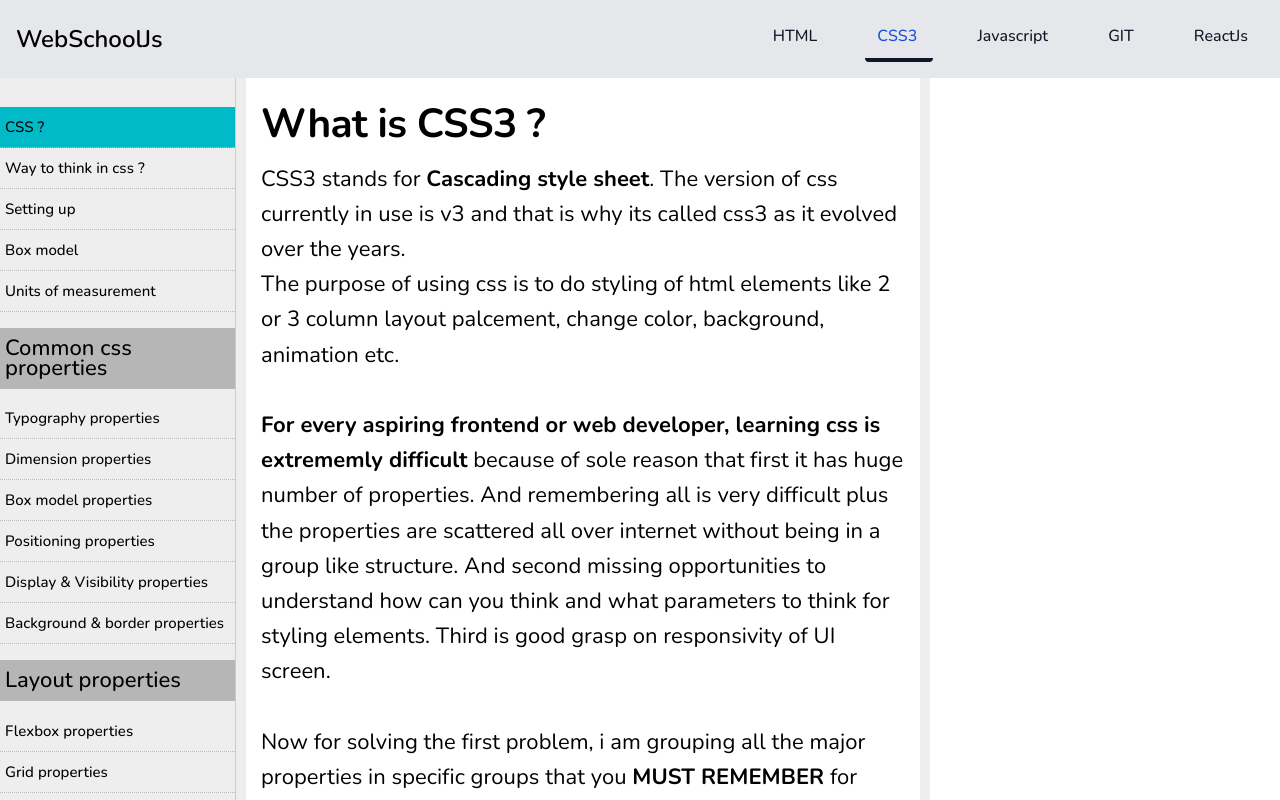
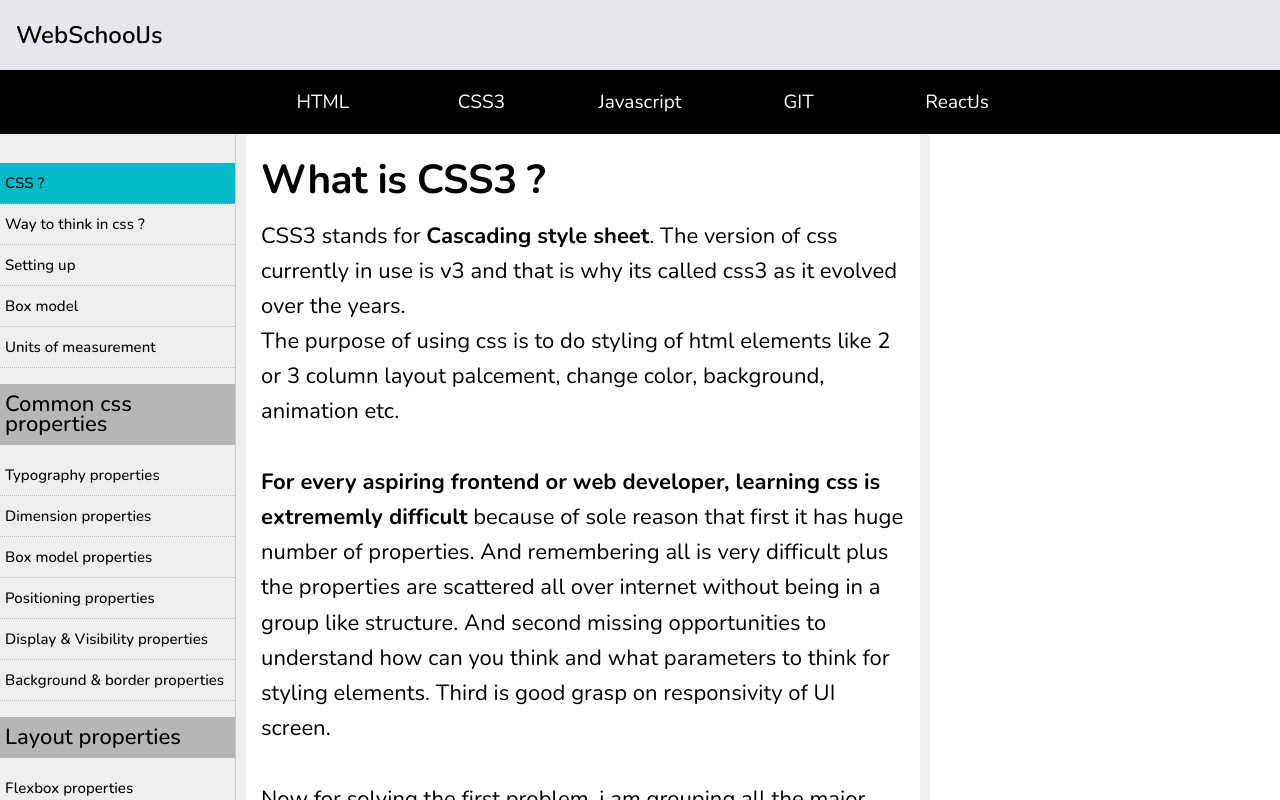
Before and after one commit to arjun2010-ece/jsWebSchool, a Next.js app: page /css in a window 1280 px wide. Shown: the top 800 px of the page. Built offline with nearby package versions, Linux system fonts and the light colour scheme.

Commit message:
added a header swiper for all pages except homepage

```diff
--- a/package.json
+++ b/package.json
@@ -17,6 +17,8 @@
     "next-sitemap": "^4.1.8",
     "react": "^18.2.0",
     "react-dom": "^18.2.0",
+    "react-slick": "^0.29.0",
+    "slick-carousel": "^1.8.1",
     "styled-components": "^6.0.4",
     "uuid": "^9.0.0"
   },
--- a/src/components/header.jsx
+++ b/src/components/header.jsx
@@ -1,137 +1,138 @@
 import { useState, useEffect, useRef, useCallback } from "react";
 import Link from "next/link";
 import { useRouter } from "next/router";
-import { MENU_ITEMS } from "../utils";
+import Slider from "react-slick";
+import { responsiveSettings, MENU_ITEMS as TUTORIALS } from "../utils";
 import Heading from "./heading";
 
-const MobileMenuContent = ({ mobileMenu }) => {
-  const router = useRouter();
-  return (
-    <div
-      className={`${
-        mobileMenu ? "block" : "hidden"
-      } bg-black text-white absolute w-full lg:hidden`}
-    >
-      <ul className="grid grid-cols-2 p-4 sm:grid-cols-4  md:space-x-8 md:border-0">
-        <div>
-          {MENU_ITEMS.slice(0, 5).map((menuItem) => (
-            <li key={menuItem?.title}>
-              <Link
-                href={menuItem.path}
-                className={`block py-2 pl-3 pr-4 ${
-                  router?.route?.includes(menuItem?.path)
-                    ? "text-amber-300 border-b-4 font-bold"
-                    : "text-white"
-                } md:(p-0 dark:(text-gray-900 bg-transparent)) rounded bg-transparent text-base`}
-                aria-current="page"
-              >
-                {menuItem.title}
-              </Link>
-            </li>
-          ))}
-        </div>
-        <div>
-          {MENU_ITEMS &&
-            MENU_ITEMS[MENU_ITEMS.length - 1]?.subItems?.map((subItem) => (
-              <li key={subItem?.title}>
-                <Link
-                  href={subItem.path}
-                  className={`block py-2 pl-3 pr-4 ${
-                    router?.route?.includes(subItem?.path)
-                      ? "text-blue-700 border-b-4"
-                      : "text-gray-900"
-                  } md:(p-0 dark:(text-gray-900 bg-transparent)) rounded bg-transparent text-base`}
-                  aria-current="page"
-                >
-                  {subItem.title}
-                </Link>
-              </li>
-            ))}
-        </div>
-      </ul>
-    </div>
-  );
-};
+// const MobileMenuContent = ({ mobileMenu }) => {
+//   const router = useRouter();
+//   return (
+//     <div
+//       className={`${
+//         mobileMenu ? "block" : "hidden"
+//       } bg-black text-white absolute w-full lg:hidden`}
+//     >
+//       <ul className="grid grid-cols-2 p-4 sm:grid-cols-4  md:space-x-8 md:border-0">
+//         <div>
+//           {MENU_ITEMS.slice(0, 5).map((menuItem) => (
+//             <li key={menuItem?.title}>
+//               <Link
+//                 href={menuItem.path}
+//                 className={`block py-2 pl-3 pr-4 ${
+//                   router?.route?.includes(menuItem?.path)
+//                     ? "text-amber-300 border-b-4 font-bold"
+//                     : "text-white"
+//                 } md:(p-0 dark:(text-gray-900 bg-transparent)) rounded bg-transparent text-base`}
+//                 aria-current="page"
+//               >
+//                 {menuItem.title}
+//               </Link>
+//             </li>
+//           ))}
+//         </div>
+//         <div>
+//           {MENU_ITEMS &&
+//             MENU_ITEMS[MENU_ITEMS.length - 1]?.subItems?.map((subItem) => (
+//               <li key={subItem?.title}>
+//                 <Link
+//                   href={subItem.path}
+//                   className={`block py-2 pl-3 pr-4 ${
+//                     router?.route?.includes(subItem?.path)
+//                       ? "text-blue-700 border-b-4"
+//                       : "text-gray-900"
+//                   } md:(p-0 dark:(text-gray-900 bg-transparent)) rounded bg-transparent text-base`}
+//                   aria-current="page"
+//                 >
+//                   {subItem.title}
+//                 </Link>
+//               </li>
+//             ))}
+//         </div>
+//       </ul>
+//     </div>
+//   );
+// };
 
-const MenuItem = ({ menuItem }) => {
-  const router = useRouter();
-  return (
-    <li>
-      <Link
-        href={menuItem.path}
-        className={`block py-2 pl-3 pr-4 ${
-          router?.route?.includes(menuItem?.path)
-            ? "text-blue-700 border-b-4 border-b-slate-900 dark:text-white dark:border-b-slate-50"
-            : "text-gray-900 dark:text-white"
-        } md:(p-0 dark:(text-gray-900 bg-transparent)) rounded bg-transparent text-base`}
-        aria-current="page"
-      >
-        {menuItem.title}
-      </Link>
-    </li>
-  );
-};
+// const MenuItem = ({ menuItem }) => {
+//   const router = useRouter();
+//   return (
+//     <li>
+//       <Link
+//         href={menuItem.path}
+//         className={`block py-2 pl-3 pr-4 ${
+//           router?.route?.includes(menuItem?.path)
+//             ? "text-blue-700 border-b-4 border-b-slate-900 dark:text-white dark:border-b-slate-50"
+//             : "text-gray-900 dark:text-white"
+//         } md:(p-0 dark:(text-gray-900 bg-transparent)) rounded bg-transparent text-base`}
+//         aria-current="page"
+//       >
+//         {menuItem.title}
+//       </Link>
+//     </li>
+//   );
+// };
 
-const SubMenuItem = ({
-  menuItem,
-  subMenuVisible,
-  toggleSubMenu,
-  subMenuItemRef,
-}) => {
-  return (
-    <li key={menuItem?.title}>
-      <div
-        className={`group relative ${
-          subMenuVisible ? "text-blue-700" : "text-gray-900"
-        } md:(p-0 dark:(text-gray-900 bg-transparent)) rounded bg-transparent text-base`}
-        ref={subMenuItemRef}
-      >
-        <button
-          type="button"
-          className="hidden items-center py-2 pl-3 pr-4 focus:outline-none md:flex"
-          onClick={toggleSubMenu}
-        >
-          {menuItem.title}
-          <svg
-            xmlns="http://www.w3.org/2000/svg"
-            className={`ml-1 h-5 w-5 transition-transform ${
-              subMenuVisible ? "rotate-180" : "rotate-0"
-            }`}
-            viewBox="0 0 20 20"
-            fill="currentColor"
-          >
-            <path
-              fillRule="evenodd"
-              d="M6.293 7.293a1 1 0 0 1 1.414 0L10 9.586l2.293-2.293a1 1 0 1 1 1.414 1.414l-3 3a1 1 0 0 1-1.414 0l-3-3a1 1 0 0 1 0-1.414z"
-            />
-          </svg>
-        </button>
-      </div>
-    </li>
-  );
-};
+// const SubMenuItem = ({
+//   menuItem,
+//   subMenuVisible,
+//   toggleSubMenu,
+//   subMenuItemRef,
+// }) => {
+//   return (
+//     <li key={menuItem?.title}>
+//       <div
+//         className={`group relative ${
+//           subMenuVisible ? "text-blue-700" : "text-gray-900"
+//         } md:(p-0 dark:(text-gray-900 bg-transparent)) rounded bg-transparent text-base`}
+//         ref={subMenuItemRef}
+//       >
+//         <button
+//           type="button"
+//           className="hidden items-center py-2 pl-3 pr-4 focus:outline-none md:flex"
+//           onClick={toggleSubMenu}
+//         >
+//           {menuItem.title}
+//           <svg
+//             xmlns="http://www.w3.org/2000/svg"
+//             className={`ml-1 h-5 w-5 transition-transform ${
+//               subMenuVisible ? "rotate-180" : "rotate-0"
+//             }`}
+//             viewBox="0 0 20 20"
+//             fill="currentColor"
+//           >
+//             <path
+//               fillRule="evenodd"
+//               d="M6.293 7.293a1 1 0 0 1 1.414 0L10 9.586l2.293-2.293a1 1 0 1 1 1.414 1.414l-3 3a1 1 0 0 1-1.414 0l-3-3a1 1 0 0 1 0-1.414z"
+//             />
+//           </svg>
+//         </button>
+//       </div>
+//     </li>
+//   );
+// };
 
-const HorizontalSubMenu = ({ subMenuVisible }) => {
-  return (
-    <ul
-      className={`${
-        subMenuVisible ? "block" : "hidden"
-      } dark:bg-gray-900 absolute z-10 w-full rounded-lg bg-black p-2 text-white shadow-md lg:bg-white lg:text-black`}
-    >
-      {MENU_ITEMS &&
-        MENU_ITEMS[MENU_ITEMS.length - 1]?.subItems?.map((subItem) => (
-          <li key={subItem.title}>
-            <Link
-              href={subItem.path}
-              className="text-gray-900 hover:bg-gray-100 dark:hover:bg-gray-700 block px-3 py-2 text-sm dark:text-white"
-            >
-              {subItem.title}
-            </Link>
-          </li>
-        ))}
-    </ul>
-  );
-};
+// const HorizontalSubMenu = ({ subMenuVisible }) => {
+//   return (
+//     <ul
+//       className={`${
+//         subMenuVisible ? "block" : "hidden"
+//       } dark:bg-gray-900 absolute z-10 w-full rounded-lg bg-black p-2 text-white shadow-md lg:bg-white lg:text-black`}
+//     >
+//       {MENU_ITEMS &&
+//         MENU_ITEMS[MENU_ITEMS.length - 1]?.subItems?.map((subItem) => (
+//           <li key={subItem.title}>
+//             <Link
+//               href={subItem.path}
+//               className="text-gray-900 hover:bg-gray-100 dark:hover:bg-gray-700 block px-3 py-2 text-sm dark:text-white"
+//             >
+//               {subItem.title}
+//             </Link>
+//           </li>
+//         ))}
+//     </ul>
+//   );
+// };
 
 const extraStyles = `
    margin-left: 1rem;
@@ -197,12 +198,40 @@ export const HamburgerComponent = ({
   );
 };
 
+// Custom arrow components for react-slick
+const NextArrow = (props) => {
+  const { className, style, onClick } = props;
+  return (
+    <div
+      className={`${className} block bg-opacity-50 bg-black text-white`}
+      style={style}
+      onClick={onClick}
+    >
+      →
+    </div>
+  );
+};
+
+const PrevArrow = (props) => {
+  const { className, style, onClick } = props;
+  return (
+    <div
+      className={`${className} block bg-opacity-50 bg-black text-white`}
+      style={style}
+      onClick={onClick}
+    >
+      ←
+    </div>
+  );
+};
+
 // menuItem?.path == router?.route
 // router?.route.includes(menuItem?.path)
 const Header = () => {
   const [subMenuVisible, setSubMenuVisible] = useState(false);
-  const [mobileNav, setMobileNav] = useState(false);
+  // const [mobileNav, setMobileNav] = useState(false);
   const subMenuItemRef = useRef(null);
+  const router = useRouter();
 
   const toggleSubMenu = useCallback(() => {
     setSubMenuVisible(!subMenuVisible);
@@ -226,25 +255,36 @@ const Header = () => {
     };
   }, [toggleSubMenu]);
 
-  const toggleHamburgerMenu = () => {
-    setMobileNav(!mobileNav);
+  // const toggleHamburgerMenu = () => {
+  //   setMobileNav(!mobileNav);
+  // };
+
+  // const menus = MENU_ITEMS.map((menuItem) => {
+  //   return !menuItem.subItems ? (
+  //     <MenuItem key={menuItem?.title} menuItem={menuItem} />
+  //   ) : (
+  //     <SubMenuItem
+  //       key={menuItem?.title}
+  //       menuItem={menuItem}
+  //       subMenuVisible={subMenuVisible}
+  //       toggleSubMenu={toggleSubMenu}
+  //       subMenuItemRef={subMenuItemRef}
+  //     />
+  //   );
+  // });
+
+  const settings = {
+    infinite: false,
+    speed: 500,
+    slidesToShow: 7,
+    slidesToScroll: 3,
+    nextArrow: <NextArrow />,
+    prevArrow: <PrevArrow />,
+    responsive: responsiveSettings,
   };
 
-  const menus = MENU_ITEMS.map((menuItem) => {
-    return !menuItem.subItems ? (
-      <MenuItem key={menuItem?.title} menuItem={menuItem} />
-    ) : (
-      <SubMenuItem
-        key={menuItem?.title}
-        menuItem={menuItem}
-        subMenuVisible={subMenuVisible}
-        toggleSubMenu={toggleSubMenu}
-        subMenuItemRef={subMenuItemRef}
-      />
-    );
-  });
-
   return (
+    <header>
       <nav className="bg-gray-200 border-gray-200 dark:bg-gray-900 dark:border-gray-700 sticky top-0 ">
         {/* Navbar bg color set */}
         <div className="mx-auto flex max-w-screen-xl flex-wrap items-center justify-between p-4">
@@ -255,14 +295,16 @@ const Header = () => {
             </span>
           </Link>
 
+          {/* commentiong out below code for changes later */}
+
           {/* Hamburger menu */}
-        <HamburgerComponent
+          {/* <HamburgerComponent
             mobileNav={mobileNav}
             toggleHamburgerMenu={toggleHamburgerMenu}
-        />
+          /> */}
 
           {/* Large screen menu */}
-        <div className={`hidden w-full  lg:block lg:w-auto`}>
+          {/* <div className={`hidden w-full  lg:block lg:w-auto`}>
             <ul
               className="border-gray-100 dark:border-gray-700 dark:bg-gray-800
             md:dark:bg-gray-900 mt-4 flex flex-col rounded-lg border p-4
@@ -271,15 +313,36 @@ const Header = () => {
             >
               {menus}
             </ul>
-        </div>
+          </div> */}
         </div>
 
         {/* Large screen horizontal submenu on click on More btn */}
-      {subMenuVisible && <HorizontalSubMenu subMenuVisible={subMenuVisible} />}
+        {/* {subMenuVisible && (
+          <HorizontalSubMenu subMenuVisible={subMenuVisible} />
+        )} */}
 
         {/* Mobile screen menu, 2-3 column layout of HTML, CSS, JS, GIT */}
-      <MobileMenuContent mobileMenu={mobileNav} />
+        {/* <MobileMenuContent mobileMenu={mobileNav} /> */}
       </nav>
+
+      {router?.pathname != "/" && (
+        <div className="flex justify-center items-center h-16 bg-black text-white">
+          <div className="w-[90%]">
+            <Slider {...settings}>
+              {TUTORIALS.map((tutorial, index) => (
+                <Link
+                  key={index}
+                  className="p-2 px-5 bg-black text-white rounded-lg text-center"
+                  href={tutorial?.path}
+                >
+                  {tutorial?.title}
+                </Link>
+              ))}
+            </Slider>
+          </div>
+        </div>
+      )}
+    </header>
   );
 };
 
--- a/src/pages/_app.js
+++ b/src/pages/_app.js
@@ -2,6 +2,11 @@ import Head from 'next/head';
 import { Nunito } from 'next/font/google';
 import { useEffect } from 'react';
 import { useRouter } from 'next/router';
+
+// Import slick carousel styles
+import "slick-carousel/slick/slick.css";
+import "slick-carousel/slick/slick-theme.css";
+
 import "../styles/globals.css";
 import GlobalStyles from '../styles/Global.style';
 
--- a/src/pages/index.jsx
+++ b/src/pages/index.jsx
@@ -1,8 +1,10 @@
+import Link from "next/link";
 import Layout from "../components/layout";
 import Heading from "@/components/heading";
 import Text from "@/components/text";
 import Image from "next/image";
 import { ImageContainer } from "@/styles/Extra.style";
+import { PAGES, HTML_PAGE, CSS_PAGE, JS_PAGE, REACTJS_PAGE, GIT_PAGE } from "../utils";
 
 const seo = {
   title: "Webschooljs: Your Gateway to Web Development Skills",
@@ -30,12 +32,85 @@ const HomePage = () => {
       />
 
       <div className="mb-20 text-center dark:text-slate-900">
-        <p>HTML5</p>
-        <p>CSS3</p>
-        <p>Javascript</p>
-        <p>GIT</p>
-        <p>React.js</p>
-        <p>Node.js</p>
+        <div className="course mb-12">
+          <p className="text-base">
+            <strong> Learn HTML5</strong>
+          </p>
+          <div
+            className="flex w-1/5 mx-auto"
+          >
+            <Link
+              href={HTML_PAGE}
+              className="border border-gray-400 py-1 px-8 rounded w-full text-blue-700"
+            >
+              {PAGES?.HTML}
+            </Link>
+          </div>
+        </div>
+
+        <div className="course mb-12">
+          <p className="text-base">
+            <strong> Learn CSS3</strong>
+          </p>
+          <div
+            className="flex w-1/5 mx-auto"
+          >
+            <Link
+              href={CSS_PAGE}
+              className="border border-gray-400 py-1 px-8 rounded w-full text-blue-700"
+            >
+              {PAGES?.CSS3}
+            </Link>
+          </div>
+        </div>
+
+        <div className="course mb-12">
+          <p className="text-base">
+            <strong> Learn Javascript</strong>
+          </p>
+          <div
+            className="flex w-1/5 mx-auto"
+          >
+            <Link
+              href={JS_PAGE}
+              className="border border-gray-400 py-1 px-8 rounded w-full text-blue-700"
+            >
+              {PAGES?.JAVASCRIPT}
+            </Link>
+          </div>
+        </div>
+
+        <div className="course mb-12">
+          <p className="text-base">
+            <strong> Learn GIT</strong>
+          </p>
+          <div
+            className="flex w-1/5 mx-auto"
+          >
+            <Link
+              href={GIT_PAGE}
+              className="border border-gray-400 py-1 px-8 rounded w-full text-blue-700"
+            >
+              {PAGES?.GIT}
+            </Link>
+          </div>
+        </div>
+
+        <div className="course mb-12">
+          <p className="text-base">
+            <strong> Learn React.js</strong>
+          </p>
+          <div
+            className="flex w-1/5 mx-auto"
+          >
+            <Link
+              href={REACTJS_PAGE}
+              className="border border-gray-400 py-1 px-8 rounded w-full text-blue-700"
+            >
+              {PAGES?.REACTJS}
+            </Link>
+          </div>
+        </div>
       </div>
 
       <Heading
--- a/src/styles/globals.css
+++ b/src/styles/globals.css
@@ -1,3 +1,19 @@
 @tailwind base;
 @tailwind components;
 @tailwind utilities;
+
+.slick-disabled::before {
+  color: white !important;
+  opacity: 1 !important;
+}
+
+.slick-next:before,
+.slick-prev:before {
+  opacity: 1;
+}
+
+.slick-track {
+  display: flex;
+  gap: 2rem;
+  align-items: center;
+}
--- a/src/utils/index.js
+++ b/src/utils/index.js
@@ -17,6 +17,30 @@ export const MENU_ITEMS = [
   // },
 ];
 
+export const responsiveSettings = [
+  {
+    breakpoint: 1024, // Screen width up to 1024px
+    settings: {
+      slidesToShow: 5,
+      slidesToScroll: 3,
+    },
+  },
+  {
+    breakpoint: 768, // Screen width up to 768px
+    settings: {
+      slidesToShow: 4,
+      slidesToScroll: 2,
+    },
+  },
+  {
+    breakpoint: 480, // Screen width up to 480px
+    settings: {
+      slidesToShow: 3,
+      slidesToScroll: 1,
+    },
+  },
+];
+
 export const PAGES = {
   HTML: 'HTML',
   CSS3: 'CSS3',
@@ -25,6 +49,13 @@ export const PAGES = {
   // NODEJS: 'Node.js',
   GIT: 'GIT',
 };
+const WEB_URL = process.env.NEXT_PUBLIC_WEB_URL;
+
+export const HTML_PAGE = WEB_URL + "html";
+export const CSS_PAGE = WEB_URL + "css";
+export const JS_PAGE = WEB_URL + "javascript"
+export const REACTJS_PAGE = WEB_URL + "reactjs"
+export const GIT_PAGE = WEB_URL + "git"
 
 export const TABLE_OF_CONTENT_EXCLUSION = [
   '/privacy-policy',
```
Also changed, not shown: 2 other files (tests, documents, lock files or other folders). Lines whose indentation alone changed are shown as unchanged.
